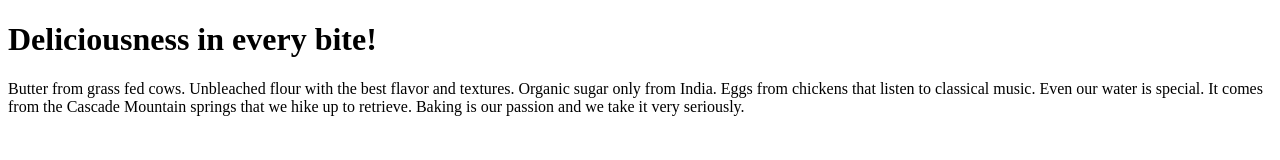
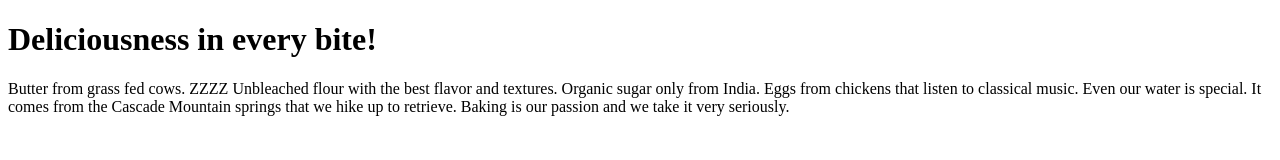
Before and after one commit to i9om/kevincompany, a plain HTML site: page index.htm in a window 1280 px wide. Drawn offline with Linux system fonts and the light colour scheme.

Commit message:
update text

```diff
--- a/index.htm
+++ b/index.htm
@@ -3,7 +3,7 @@
 <body>
 
 <h1>Deliciousness in every bite!</h1>
-<p>Butter from grass fed cows. Unbleached flour with the best flavor and textures. Organic sugar only from India. Eggs from chickens that listen to classical music. Even our water is special. It comes from the Cascade Mountain springs that we hike up to retrieve. Baking is our passion and we take it very seriously.</p>
+<p>Butter from grass fed cows. ZZZZ Unbleached flour with the best flavor and textures. Organic sugar only from India. Eggs from chickens that listen to classical music. Even our water is special. It comes from the Cascade Mountain springs that we hike up to retrieve. Baking is our passion and we take it very seriously.</p>
 
 </body>
 </html>
```
